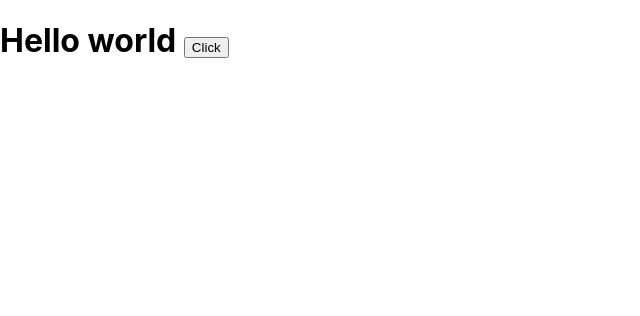
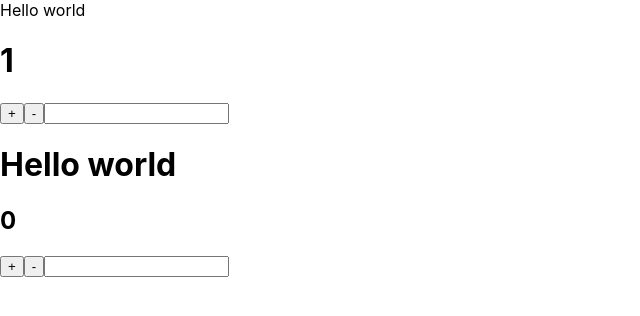
Before and after one commit to NizamovSardorbek/Wbb-ClassWorks, a React (Create React App) app: page / in a window 1280 px wide. Shown: the top 316 px of the page, without its empty margins (0-640 px from the left). Built offline with nearby package versions, Linux system fonts and the light colour scheme.

Commit message:
useEffect

```diff
--- /dev/null
+++ b/src/Hook.jsx
@@ -0,0 +1,41 @@
+import React from "react";
+import { useDebugValue } from "react";
+import { useState } from "react";
+
+function Hook() {
+  const [count, setCount] = useState(1);
+  const [title, setTitle] = useState("");
+  const plus = () => {
+    setCount(count + 1);
+  };
+  const minus = () => {
+    setCount(count - 1);
+  };
+  return (
+    <div>
+      Hello world
+      <h1>{title}</h1>
+      <h1>{count}</h1>
+      <button onClick={plus}>+</button>
+      <button onClick={minus}>-</button>
+      <input
+        onChange={({ target: { value } }) => setTitle(value)}
+        type="text"
+      />
+    </div>
+  );
+}
+
+export default Hook;
+
+// 1  Usestate birinci elemnti arrey ikkinchi funksya boladi
+// 2  use stateda bergan qiymatmz birinchi paramaterga teng yani arrayga
+// 3 ikkinchi elementi this.setState bn bir xil vazifani bajaradi yani qiymatni ozgartiradi
+// 4 malumotlarmzni chiqarmoqchi bolsak {} qavsda yozamz this ishlatilmedi arrowda
+// 5 yani javascriptda organganmzde arrow funktion da this ishlatilmedi
+// 6 useState bitta clean code yani qoida emas lekn hamma ucuu  odat va tushnarli bulib qolgan usestate ikkinchi paramterga
+// birinchi paramaterga mos kelishi ucun set qoshib yozsak szni codiz tushinarli boladi
+// 7 endi countni ozgartrmoqchimz setcount deymzda count + 1 deb funksya yozamz
+// 8 va yana bir qoida Hooksda biz componentni nomini kicik harfda yozaolmemz
+// 9 inputni icidagi qiymatni olish ucun ham classdagindek setTitlega beramz qiymatni va inputdagini chiqarsh ucun titleni pasdan beramz
+// 10 props bu yerda tepada ocgan compinentmzda () oddiy qavsini icida propsni beramz va qayerda props kerak bolsa props. nomini yozamz boldi
--- a/src/Telegram.jsx
+++ /dev/null
@@ -1,28 +0,0 @@
-import React, { Component } from "react";
-
-export default class Telegram extends Component {
-  constructor(props) {
-    super(props);
-    this.stat = {
-      contain: false,
-    };
-  }
-  render() {
-    const onclick = () => {
-      this.setState({ contain: !this.stat.contain });
-    };
-    return (
-      <div>
-        <h1>
-          Hello world <button onClick={!onclick}>Click</button>
-          {this.stat.contain ?    <ul>
-              <li>About</li>
-              <li>About</li>
-              <li>Home</li>
-              <li>About</li>
-            </ul> : ""}
-        </h1>
-      </div>
-    );
-  }
-}
--- /dev/null
+++ b/src/UseEffect.jsx
@@ -0,0 +1,61 @@
+import React, { useState } from "react";
+import { useEffect } from "react";
+
+const UseEffect = () => {
+  const [count, setCount] = useState(0);
+  const [title, setTitle] = useState("");
+  const plus = () => {
+    setCount(count + 1);
+  };
+  const minus = () => {
+    setCount(count - 1);
+  };
+
+  //   useEffect(() => {
+  //     console.log("case 1");
+  //   });
+
+  useEffect(() => {
+    console.log("case 2");
+  }, []);
+
+  useEffect(() => {
+    console.log("case 3");
+  }, [count]);
+
+    useEffect(() => {
+      console.log("case 4");
+    }, [count]);
+
+  return (
+    <div>
+      <h1>Hello world</h1>
+      <h1>{title}</h1>
+      <h2>{count}</h2>
+      <button onClick={plus}>+</button>
+      <button onClick={minus}>-</button>
+      <input
+        onChange={({ target: { value } }) => setTitle(value)}
+        type="text"
+      />
+    </div>
+  );
+};
+
+export default UseEffect;
+
+// 1 UseEffect componentni icidagi birorta state ozgarganida yoki prop kelsa ana shu use Effectni uzi ishledi
+// 2 UseEffectni bir tort hil caseda ishlataolamz
+// 3 UseEffect doim callback funksya sifatida ishlatiladi
+// 4 Case 1 biz stateni ozgartamzmi inputga malumot yozamzmi bizda case 1 ishledi
+// 5 Case 2 biz beckenddan malumot keladi yani biz case ikkinchini ishlatshmz ucun
+// ikkinchi paramater qoyishmz kerak shunda case ikki boladi
+// yani birinchi paramater callback funksya ikkinchisi ess arrey arrey qoymasak
+// yani ikkinchi paramter bolmasa bu birinchi casee bolib qoladi
+// 6 case ikki component yurganda boshida bir marta yuradi boldi
+// 7 case bu dependensis yani bogliqlik yani biz arreyni iciga bir state
+// yoki ozgartradigan narsamzni yozamz va osha ozgarsa case 3 ishledi yana
+// ham tushinarli aytadgan bolsa case uc qaysi qiymatni berb qoygan bolsa osha pzgarganda
+// ishledi boshqa bir state yoki boshqa narsa ozgarganda ishleamde
+// 8 casee 4  case 3ni multiple xolati yani arreyga bir
+// qanca stateni biriktrb qoyamz va yozgnlarmzda case 4 ishledi
--- a/src/index.js
+++ b/src/index.js
@@ -1,11 +1,13 @@
 import React from 'react';
 import ReactDOM from 'react-dom/client';
+import Hook from './Hook';
 import './index.css';
-import Telegram from './Telegram';
+import UseEffect from './UseEffect';
 
 const root = ReactDOM.createRoot(document.getElementById('root'));
 root.render(
   <React.StrictMode>
-    <Telegram/>
+    <Hook/>
+    <UseEffect/>
   </React.StrictMode>
 );
```
